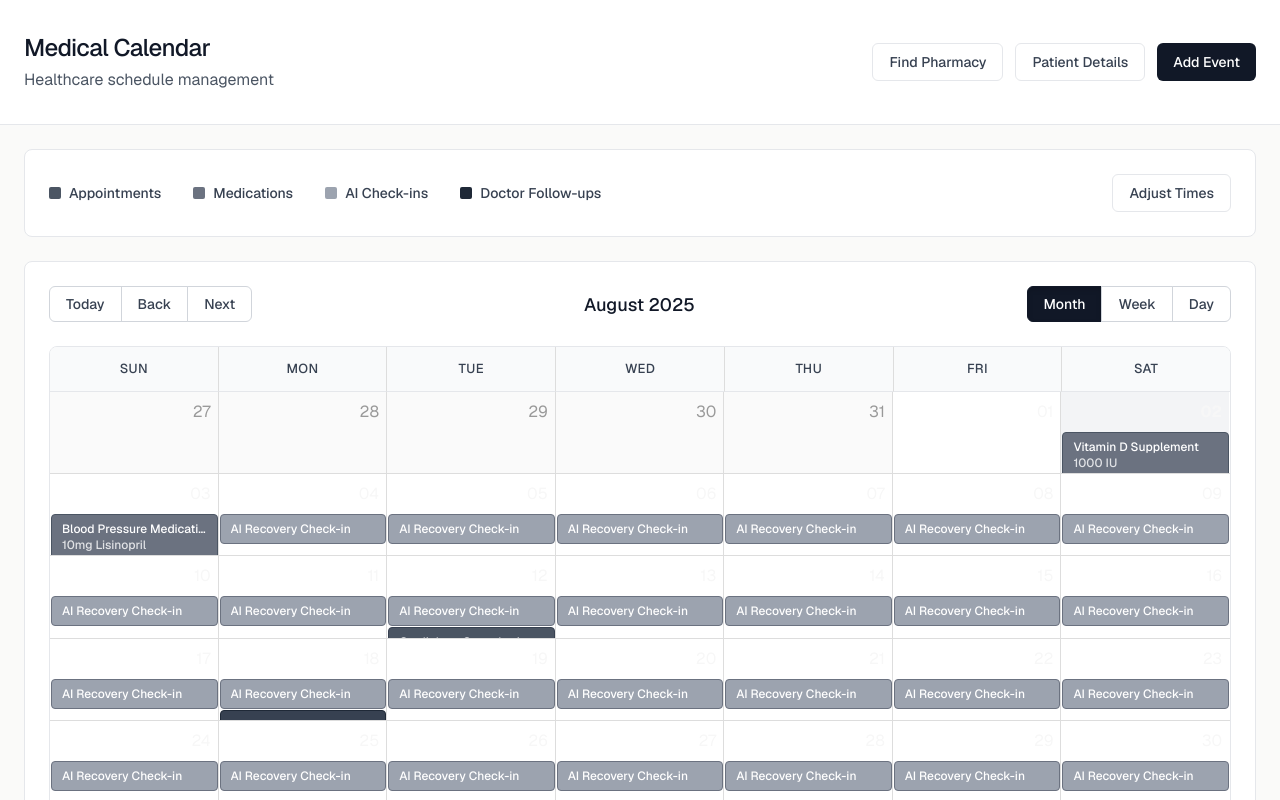
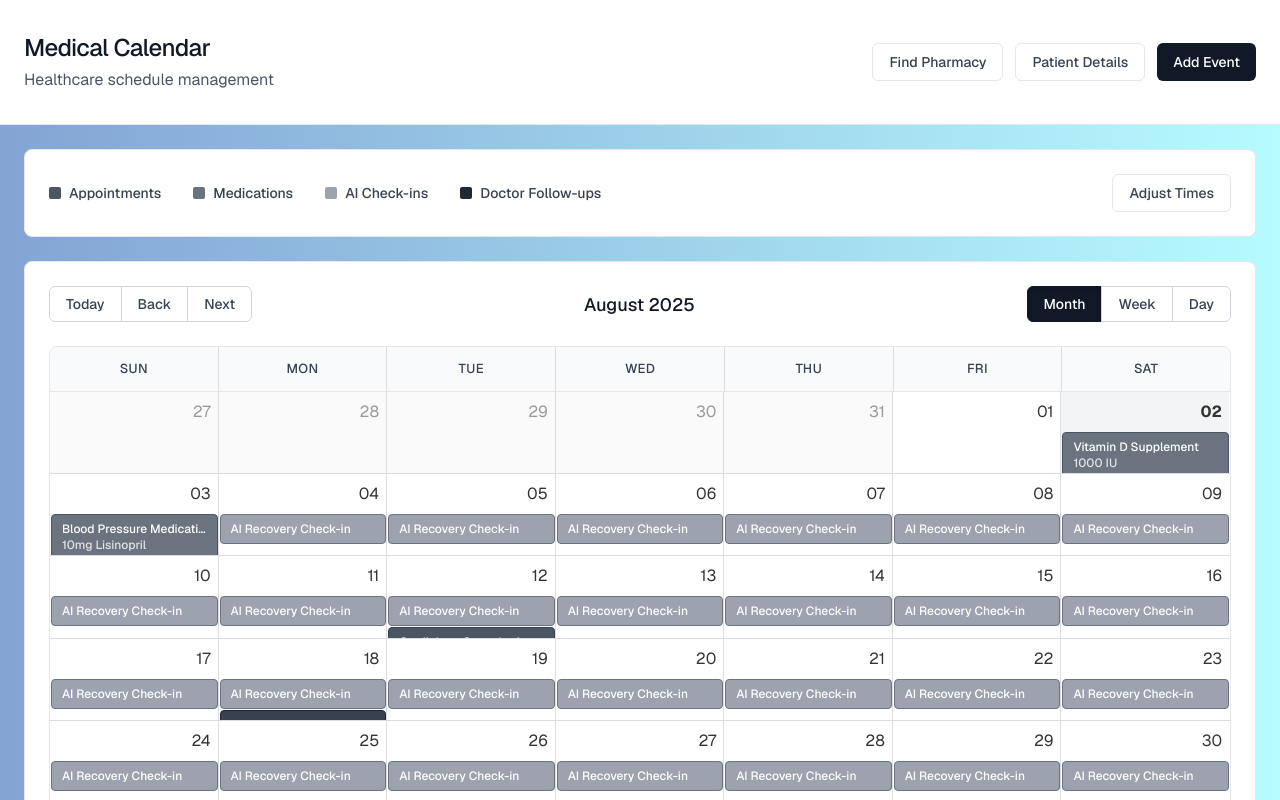
Before and after one commit to kavir7/CareBridge, a Next.js app in the folder frontend/terra/: page /calendar in a window 1280 px wide. Shown: the top 800 px of the page. Built offline with nearby package versions, Linux system fonts and the light colour scheme.

Commit message:
wekfjnwekjnf

```diff
--- a/frontend/terra/app/components/Calendar.tsx
+++ b/frontend/terra/app/components/Calendar.tsx
@@ -349,7 +349,7 @@ export default function Calendar({ onNavigateToPharmacy, onNavigateToAIMeeting }
   };
 
   return (
-    <div className="min-h-screen bg-stone-50">
+    <div className="min-h-screen">
       {/* Header */}
       <div className="bg-white border-b border-gray-200">
         <div className="max-w-7xl mx-auto px-6">
--- a/frontend/terra/app/components/PharmacyLocator.tsx
+++ b/frontend/terra/app/components/PharmacyLocator.tsx
@@ -832,7 +832,7 @@ export default function PharmacyLocator({ apiKey }: PharmacyLocatorProps) {
 
 
   return (
-    <div className="min-h-screen bg-white" style={{ backgroundColor: 'white' }}>
+    <div className="min-h-screen">
       <div className="max-w-6xl mx-auto p-6 space-y-6">
         <motion.div
           initial={{ opacity: 0, y: -20 }}
--- a/frontend/terra/app/globals.css
+++ b/frontend/terra/app/globals.css
@@ -15,7 +15,7 @@
 }
 
 body {
-  background: var(--background);
-  color: var(--foreground);
+background: linear-gradient(to right, #83a4d4, #b6fbff);
+  color: #333;
   font-family: var(--font-geist-sans), sans-serif;
 }
--- a/frontend/terra/app/meetingwithAI/page.tsx
+++ b/frontend/terra/app/meetingwithAI/page.tsx
@@ -16,34 +16,37 @@ export default function MeetingWithAIPage() {
 
   const contextText = "Kavir told our AI agent he began feeling dizzy two days after donating a kidney, with symptoms worsening when standing. He also mentioned some nausea. Our agent explained it could be orthostatic hypotension, likely from low blood pressure or mild dehydration. Kavir doesn't have a blood pressure monitor and was advised to visit urgent care if the dizziness worsens or he feels faint. He confirmed no chest pain and normal urination.";
 
-  // Sample previous summaries - all Kavir's kidney-related sessions
+
  const previousSummaries = [
   {
     id: 1,
-      date: "2025-07-30",
-      summary: "Kavir reported continued improvement in his post-donation recovery. He mentioned that his energy levels are returning to normal and he's been cleared to resume light exercise. Our agent discussed gradual activity progression and reminded him about staying hydrated. He confirmed his follow-up appointment with nephrology is scheduled for next week."
+    date: "2025-08-03 3:46AM",
+    summary: "Vivaan reported sustaining a chemical burn on his left forearm following a lab accident involving concentrated sulfuric acid. He performed immediate irrigation for 20 minutes under cool running water. Our agent confirmed that decontamination was done correctly and reviewed signs of coagulative necrosis common with acidic burns. Vivaan was advised to avoid occlusive dressings in the acute phase."
   },
   {
     id: 2,
-      date: "2025-07-28",
-      summary: "Kavir expressed concerns about long-term kidney function after his donation. He's been researching online and feels anxious about potential complications. Our agent provided reassurance about donor outcomes and emphasized following medical guidance over internet research. He agreed to discuss these concerns with his transplant team."
+    date: "2025-08-03 4:57AM",
+    summary: "Vivaan expressed concern over continued erythema and a stinging sensation despite using a non-adherent dressing. He was unsure if deeper tissue damage had occurred. Our agent explained the difference between superficial and deep partial-thickness burns, and noted that delayed tissue necrosis can occur in chemical exposures. Vivaan agreed to schedule a wound assessment with outpatient dermatology."
   },
   {
     id: 3,
-      date: "2025-07-25",
-      summary: "Kavir discussed his surgical site healing progress. He noted some mild itching around the incision but no signs of infection. Our agent reminded him about proper wound care and when to contact his surgeon. He confirmed he's been taking his prescribed medications consistently and monitoring his blood pressure daily."
+    date: "2025-08-03 6:17AM",
+    summary: "Vivaan reported that his burn was classified as a superficial partial-thickness injury involving the epidermis and superficial dermis. He was prescribed 1% silver sulfadiazine and given instructions to maintain a moist wound environment to promote re-epithelialization. Our agent emphasized the importance of avoiding hydrogen peroxide or iodine-based antiseptics, which can delay healing."
   },
   {
     id: 4,
-      date: "2025-07-22",
-      summary: "Kavir shared updates on his recipient brother's progress, expressing relief that the transplant was successful. He mentioned feeling emotionally fulfilled by his decision to donate. Our agent acknowledged his generosity while reminding him to focus on his own recovery needs. He confirmed adequate pain management and good appetite."
+    date: "2025-08-03 8:50AM",
+    summary: "Vivaan noted reduced pain and early signs of epithelial regeneration along the wound margins. He mentioned a follow-up consult confirmed no eschar formation and good capillary refill across the affected area. Our agent discussed the role of hydrocolloid dressings in managing exudate and minimizing trauma during dressing changes. Vivaan confirmed consistent application of topical agents."
   },
   {
     id: 5,
-      date: "2025-07-20",
-      summary: "Kavir reported his first week post-donation went smoothly. He mentioned some expected surgical pain and fatigue but felt optimistic overall. Our agent reviewed activity restrictions and signs to watch for. He confirmed family support at home and understanding of when to seek medical attention if symptoms worsen."
+    date: "2025-08-03 8:52AM",
+    summary: "Vivaan reflected on the importance of PPE compliance and chemical spill protocols. He mentioned his lab supervisor has now implemented a calcium gluconate gel station near all acid storage units. Our agent acknowledged the systemic approach to lab safety and encouraged him to report any signs of delayed hypersensitivity. Vivaan confirmed he is keeping photographic wound documentation for follow-up."
   }
 ];
+
+
+
 
   useEffect(() => {
     if (showTypewriter) {
@@ -73,7 +76,7 @@ export default function MeetingWithAIPage() {
   };
 
   return (
-    <div className="min-h-screen bg-stone-50">
+    <div className="min-h-screen">
       {/* Header */}
       <div className="bg-white border-b border-gray-200">
         <div className="max-w-4xl mx-auto px-6">
@@ -162,7 +165,7 @@ export default function MeetingWithAIPage() {
                 <div key={session.id} className="border-l-4 border-gray-200 pl-4 py-2">
                   <div className="flex justify-between items-start mb-2">
                     <h4 className="font-medium text-gray-900">Session #{previousSummaries.length - index}</h4>
-                    <span className="text-sm text-gray-500">{new Date(session.date).toLocaleDateString()}</span>
+                    <span className="text-sm text-gray-500">{session.date}</span>
                   </div>
                   <p className="text-gray-700 text-sm leading-relaxed font-mono">
                     {session.summary}
--- a/frontend/terra/app/summaries/page.tsx
+++ b/frontend/terra/app/summaries/page.tsx
@@ -34,7 +34,7 @@ export default function SummariesPage() {
   }, []);
 
   return (
-    <div className="min-h-screen bg-gray-100 p-8">
+    <div className="min-h-screen p-8">
       <div className="max-w-4xl mx-auto">
         <h1 className="text-4xl font-bold text-gray-800 mb-8">Past Summaries</h1>
 
```
Also changed, not shown: 1 other file (tests, documents, lock files or other folders). Lines whose indentation alone changed are shown as unchanged.
